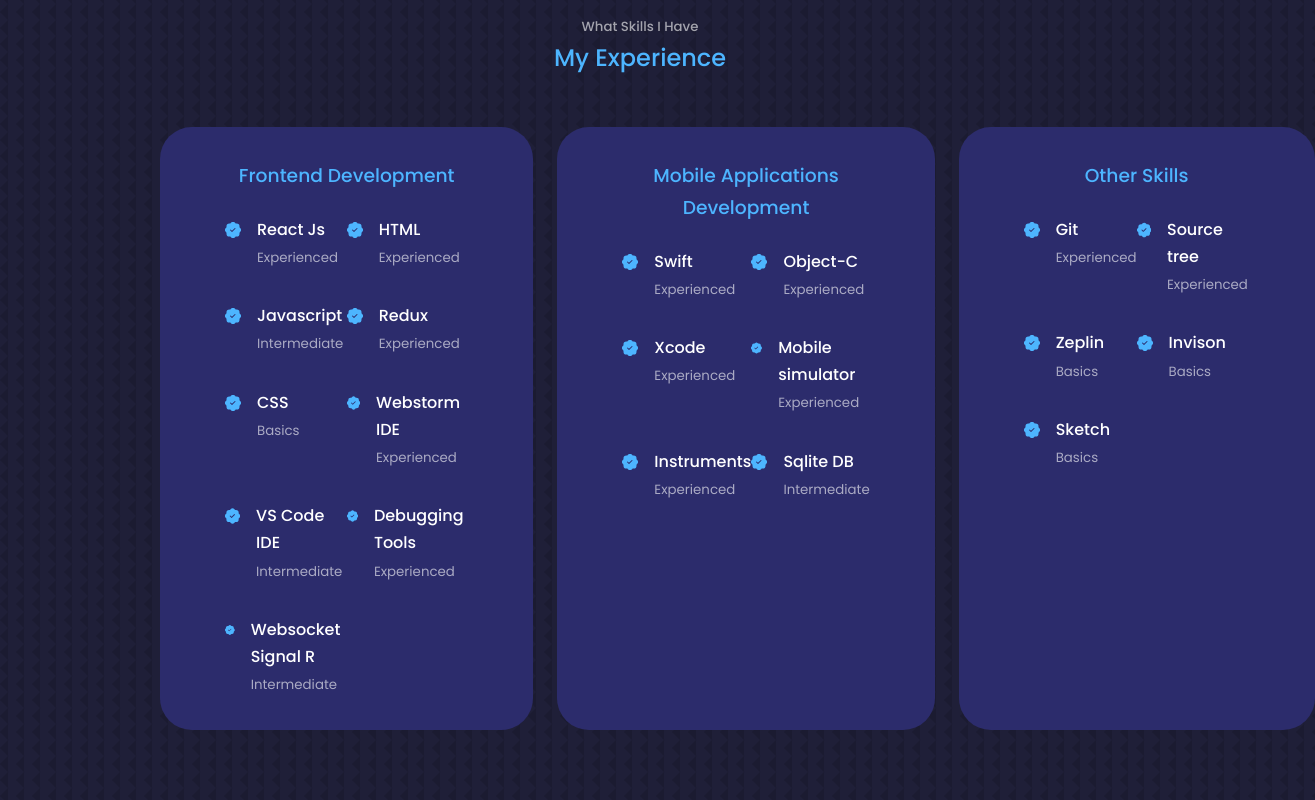
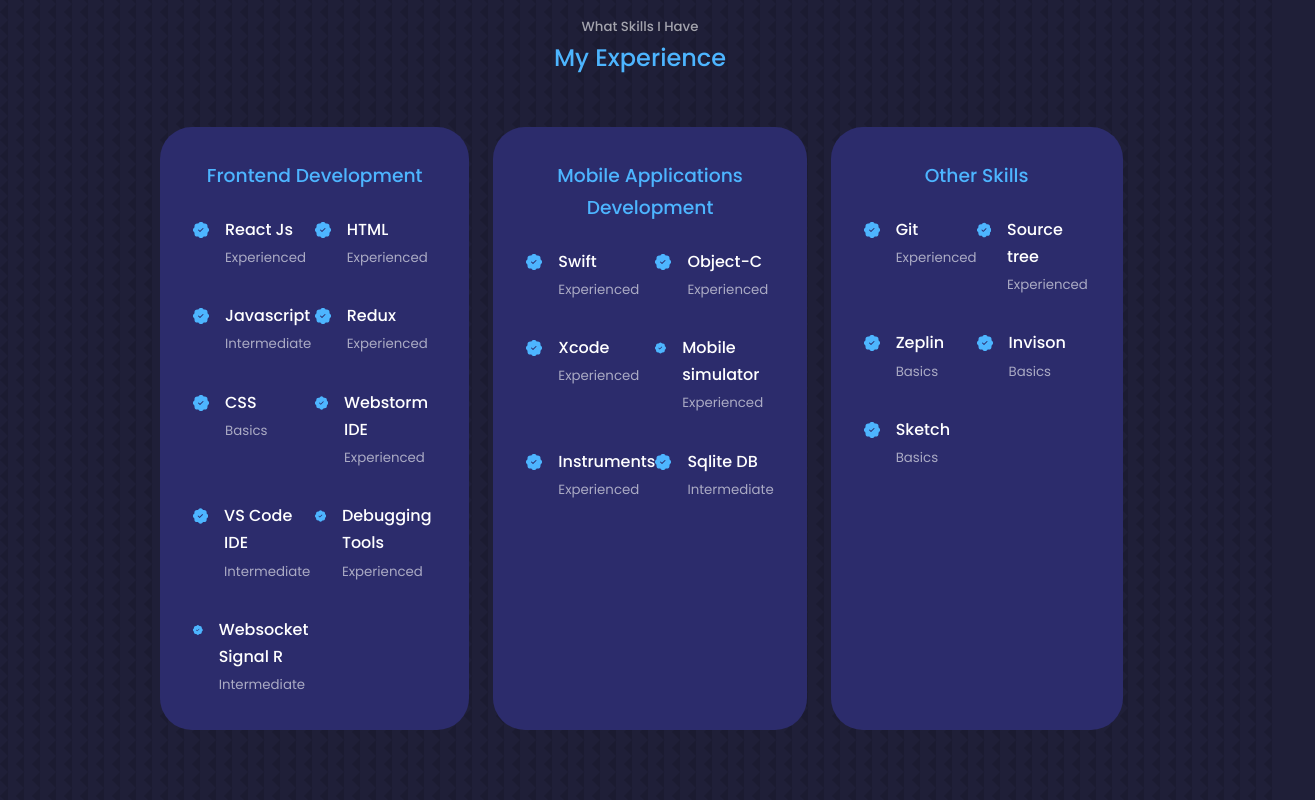
Before and after one commit to AlphonseRDSouza/porfolio-react, a React (Create React App) app: page / in a window 1280 px wide. Shown: the part 1580-2380 px from the top of the page, 1315 px wide, since content can reach past the window. Built offline with nearby package versions, Linux system fonts and the light colour scheme.

Commit message:
experience__container  padding  corrected

```diff
--- a/package.json
+++ b/package.json
@@ -1,6 +1,6 @@
 {
   "name": "portfolio-react",
-  "version": "0.1.2",
+  "version": "0.1.3",
   "private": true,
   "dependencies": {
     "@emailjs/browser": "^3.6.2",
--- a/src/components/experience/experience.css
+++ b/src/components/experience/experience.css
@@ -6,7 +6,7 @@
 
 .experience__container>div {
     background: var(--color-bg-variant);
-    padding: 2rem 4rem;
+    padding: 2rem 2rem;
     border-radius: 2rem;
     border: 1px solid transparent;
     transition: var(--transition);
```
